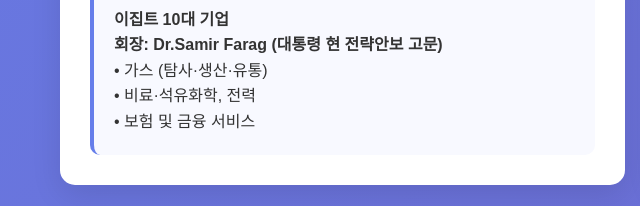
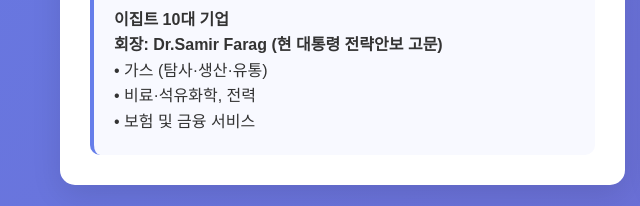
Before and after one commit to ohhmoon85-ops/KEDA-Cooperation, a plain HTML site: page index.html in a window 1280 px wide. Shown: the part 960-1166 px from the top of the page, 0-640 px from the left. Drawn offline with Linux system fonts and the light colour scheme.

Commit message:
Update index.html

```diff
--- a/index.html
+++ b/index.html
@@ -420,7 +420,7 @@
                     <div class="partner-card">
                         <h3>AOI (Arab Organization for Industrialization)</h3>
                         <p><strong>국영기업</strong></p>
-                        <p><strong>AOI 회장 : Gen.목타르(이사회 : 대통령이 의장, 총리 및 국정원장, 국방/외교/산업부장관 등 대부분 국무위원 포함</strong></p>
+                        <p><strong>AOI 회장 : Gen.목타르 (이사회 : 대통령이 의장, 총리 및 국정원장, 국방/외교/산업부장관 등 대부분 국무위원 포함)</strong></p>
                         <p>• 방산, 항공기 엔진 제작/정비</p>
                         <p>• 전력·통신 인프라</p>
                         <p>• 민수제조 (전자제품, 의료기기)</p>
@@ -437,7 +437,7 @@
                     <div class="partner-card">
                         <h3>EKH (Egypt Kuwait Holding)</h3>
                         <p><strong>이집트 10대 기업</strong></p>
-                        <p><strong>회장: Dr.Samir Farag (대통령 현 전략안보 고문)</strong></p>
+                        <p><strong>회장: Dr.Samir Farag (현 대통령 전략안보 고문)</strong></p>
                         <p>• 가스 (탐사·생산·유통)</p>
                         <p>• 비료·석유화학, 전력</p>
                         <p>• 보험 및 금융 서비스</p>
```
